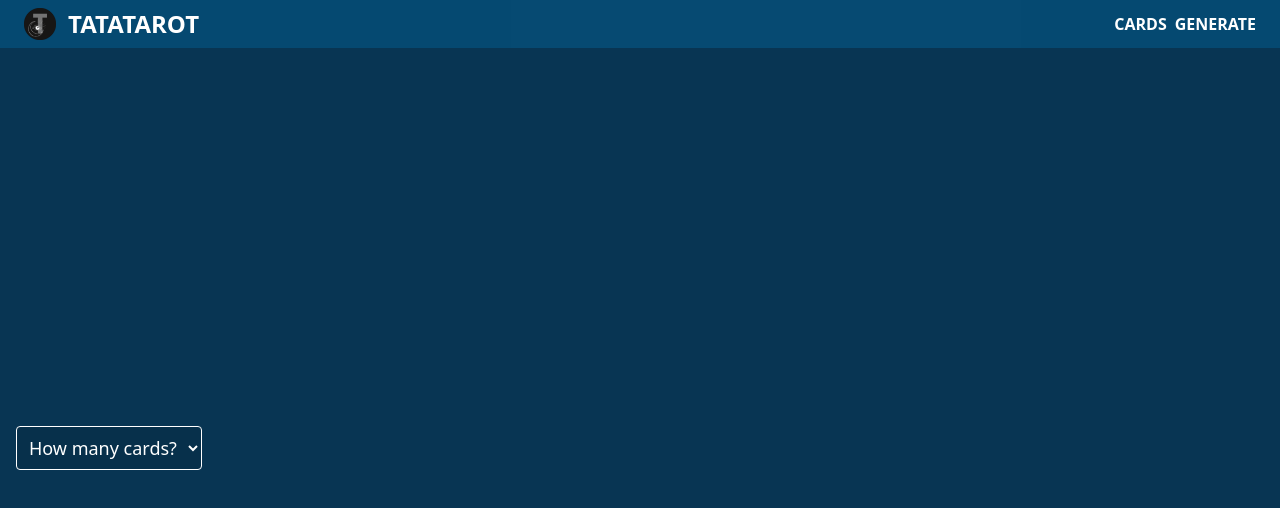
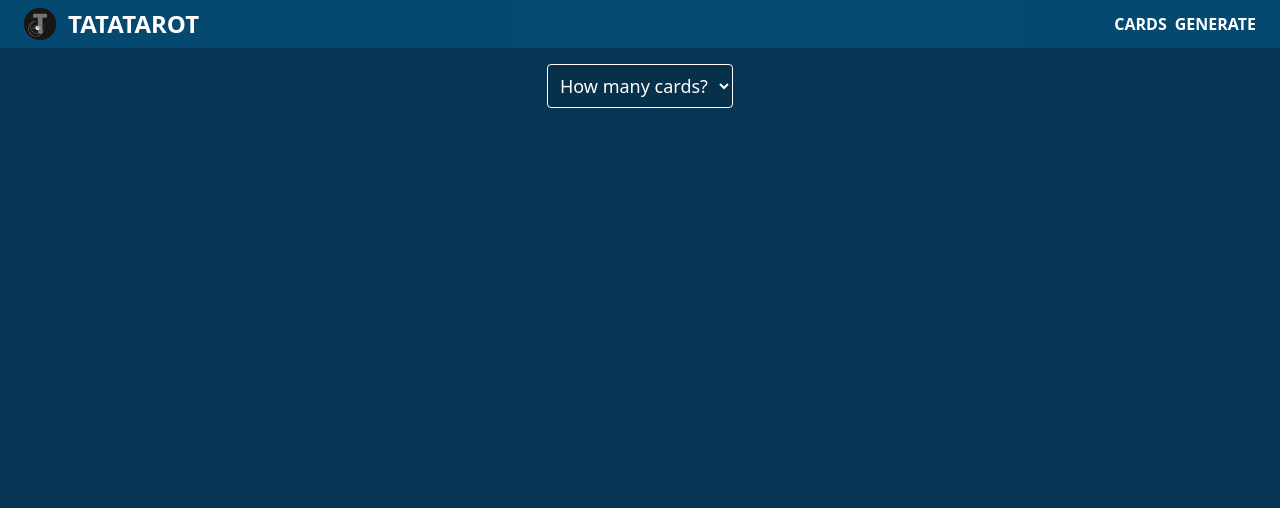
Before and after one commit to SophieH07/tatatarot.v.2.0, a React (Vite) app: page /generator in a window 1280 px wide. Shown: the top 508 px of the page. Built offline with nearby package versions, Linux system fonts and the light colour scheme; the HTML template or start-up script is replaced by a standard one; what tailwindcss-animated would draw is missing.

Commit message:
change design

```diff
--- a/src/pages/Generator.jsx
+++ b/src/pages/Generator.jsx
@@ -19,8 +19,8 @@ const Generator = () => {
 
   return (
     <div>
-      <div className="lg:flex md:flex">
-        <div className="lg:flex lg:h-screen lg:items-center md:flex md:h-screen md:items-center xl:flex xl:h-screen xl:items-center">
+      <div>
+        <div className="w-screen text-center pb-10">
           <select
             name="number-cards"
             id="number-cards"
@@ -44,7 +44,7 @@ const Generator = () => {
             </option>
           </select>
         </div>
-        <div>
+        <div className="w-screen text-center">
           {randomCards.map((card) => (
             <div
               key={card.name}
```
